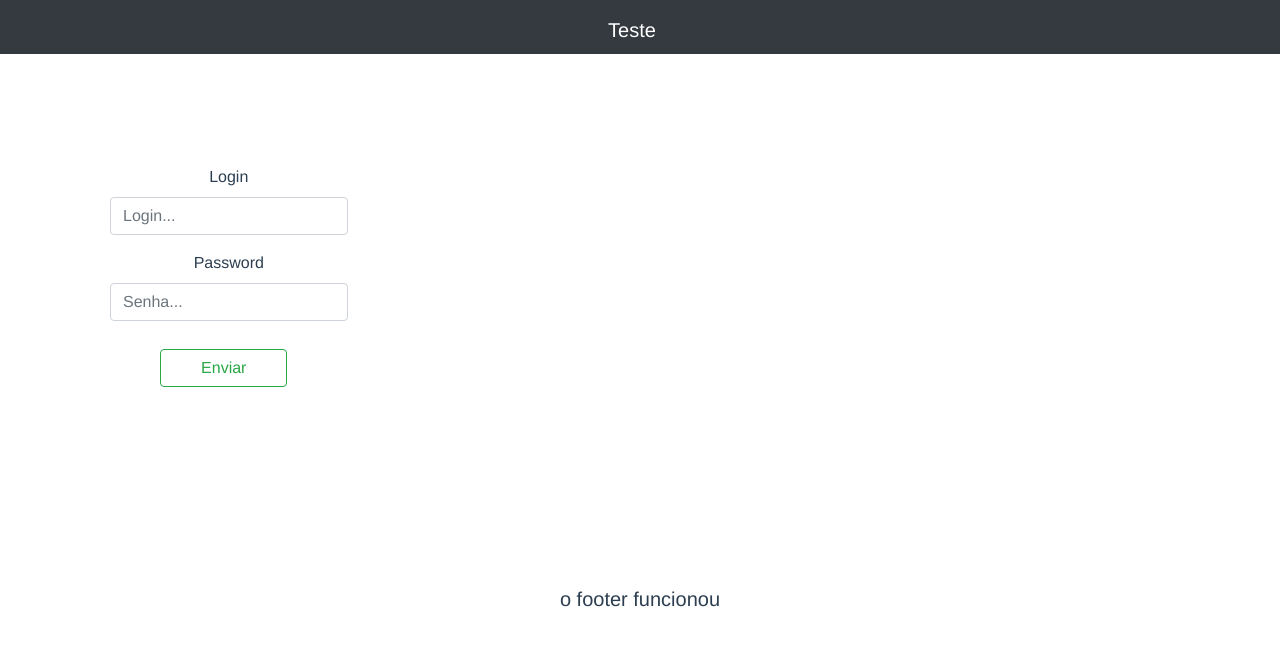
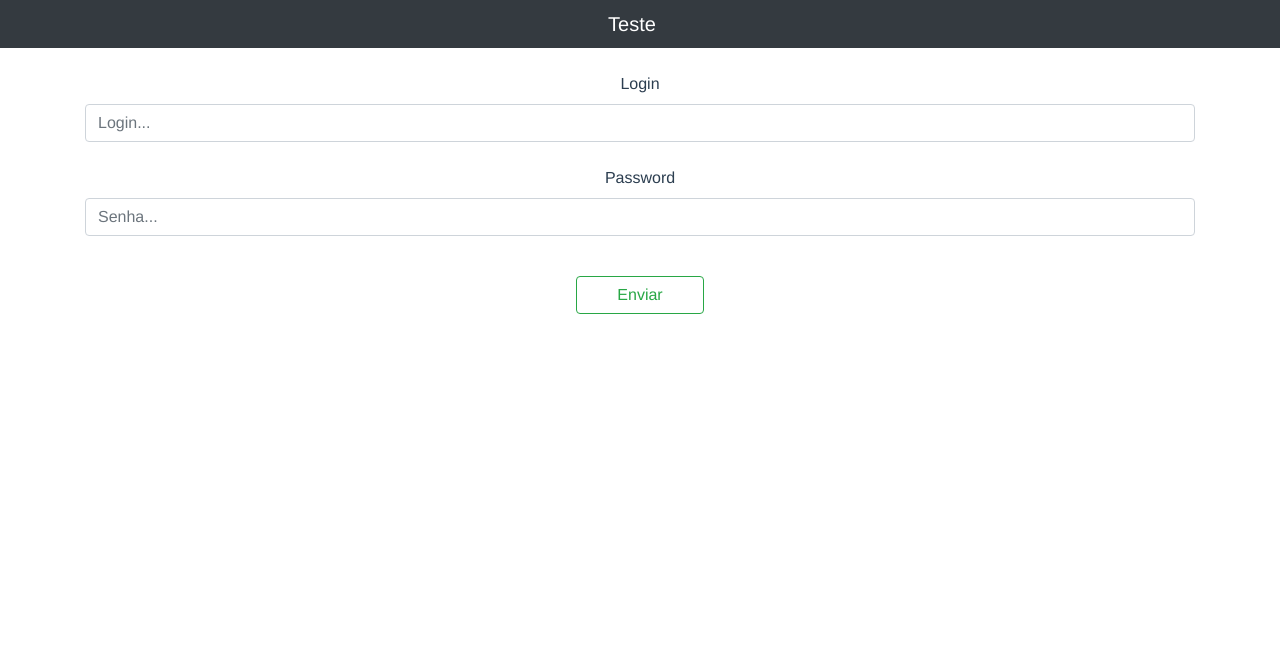
Before and after one commit to leonardoyoshi/Busca-Cep, a Vue app: page /#/login in a window 1280 px wide. Shown: the top 646 px of the page. Built offline with nearby package versions, Linux system fonts and the light colour scheme.

Commit message:
Fixed some bugs

```diff
--- a/package.json
+++ b/package.json
@@ -15,6 +15,7 @@
     "bootstrap-vue": "^2.0.0-rc.11",
     "jquery": "^1.9.1",
     "lodash": "^4.17.10",
+    "npm": "^6.4.1",
     "vue": "^2.5.2",
     "vue-router": "^2.8.1",
     "vuex": "^2.5.0"
--- a/src/app1/buscacep/components/Main.vue
+++ b/src/app1/buscacep/components/Main.vue
@@ -1,15 +1,15 @@
 <template>
   <div>
-    <div>{{ cepList }}</div>
     <br/>
     <h2>Busca Cep</h2>
     <div class="form-group">
       <div>
-        <div class="`form" align="center">
+        <div class="form" align="center">
           <input id="digitaCep" class="form-control" v-model="cepInput" placeholder="Digite o cep..." v-on:keyup.enter="buscaCep">
         </div>
         <button type="submit" @click="buscaCep" class="btn btn-outline-success">Buscar</button>
       </div>
+      <div>{{ cepList }}</div>
     </div>
   </div>
 </template>
@@ -41,6 +41,7 @@ export default {
         })
         .catch(function (error) {
           console.log(error)
+          alert('Cep não encontrado!')
         })
     }
   }
--- a/src/app1/login/components/Main.vue
+++ b/src/app1/login/components/Main.vue
@@ -1,5 +1,5 @@
 <template>
-<div class="col col-md-6">
+<div>
 <loginCampos />
 </div>
 </template>
--- a/src/app1/login/form/loginCampos.vue
+++ b/src/app1/login/form/loginCampos.vue
@@ -1,13 +1,13 @@
 <template>
-  <div class="row">
-    <div class="col-md-6">
-      <div class="form-group">
+  <div class="form-group">
+    <div>
+      <div class="form" align="center">
         <label>Login</label>
         <input type="login" v-model="user.login" class="form-control" placeholder="Login...">
       </div>
-       <div class="form-group">
+       <div class="form-group"><br/>
         <label>Password</label>
-       <input type="password" v-model="user.password" class="form-control" placeholder="Senha..." v-on:keyup.enter="doLogin">
+       <input type="password" v-model="user.password" class="form-control" placeholder="Senha..." v-on:keyup.enter="doLogin"><br/>
        </div>
       <button type="submit" @click="doLogin" class="btn btn-outline-success">Enviar</button>
     </div>
@@ -43,23 +43,16 @@ export default {
         })
         .catch(function (error) {
           console.log(error)
+          alert('Usuário ou senha incorretos!')
         })
     }
   }
 }
 </script>
 <style lang="css">
-.form-control {
-  align-content: center;
-  width: 100%;
-}
-.form-group {
-  margin-left: 10px;
-}
 .btn {
   padding-left: 40px;
   padding-right: 40px;
-  margin-top: 5%;
   margin-bottom: 200px;
 }
 </style>
--- a/src/components/root/login.vue
+++ b/src/components/root/login.vue
@@ -12,7 +12,4 @@ export default {
 </script>
 
 <style lang="css" scoped>
-.container {
-  font-size: 30px;
-}
 </style>
--- a/src/shared/Footer.vue
+++ b/src/shared/Footer.vue
@@ -1,6 +1,5 @@
 <template>
   <footer>
-    <h5>o footer funcionou</h5>
   </footer>
 </template>
 
--- a/src/shared/Header.vue
+++ b/src/shared/Header.vue
@@ -1,8 +1,6 @@
 <template>
 <header>
-<div class="topbar">
-<h2></h2>
-</div>
+<br/>
 </header>
 </template>
 
@@ -14,9 +12,4 @@ export default {
 </script>
 
 <style lang="css" scoped>
-  h2 {
-    margin-top:4%;
-    text-align: center;
-    margin-bottom: 10%;
-  }
 </style>
```
Also changed, not shown: 1 other file (tests, documents, lock files or other folders).
